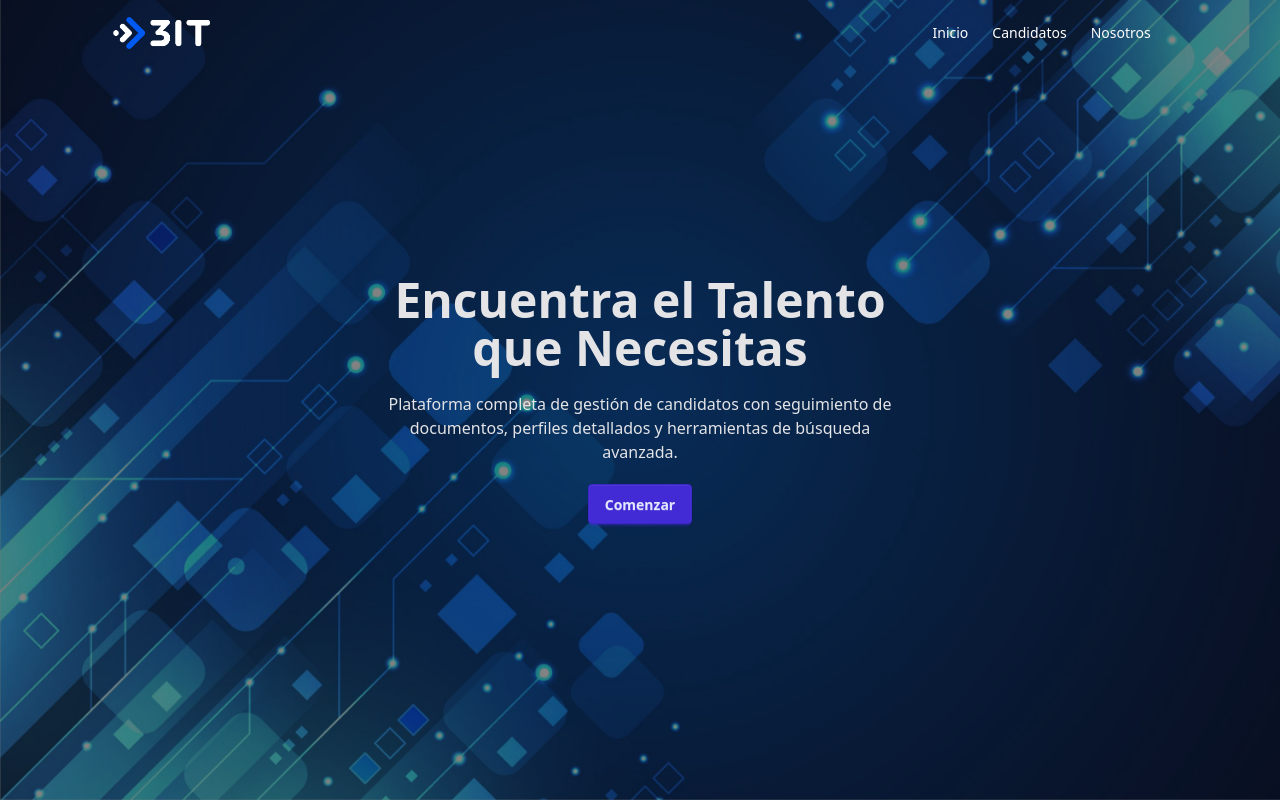
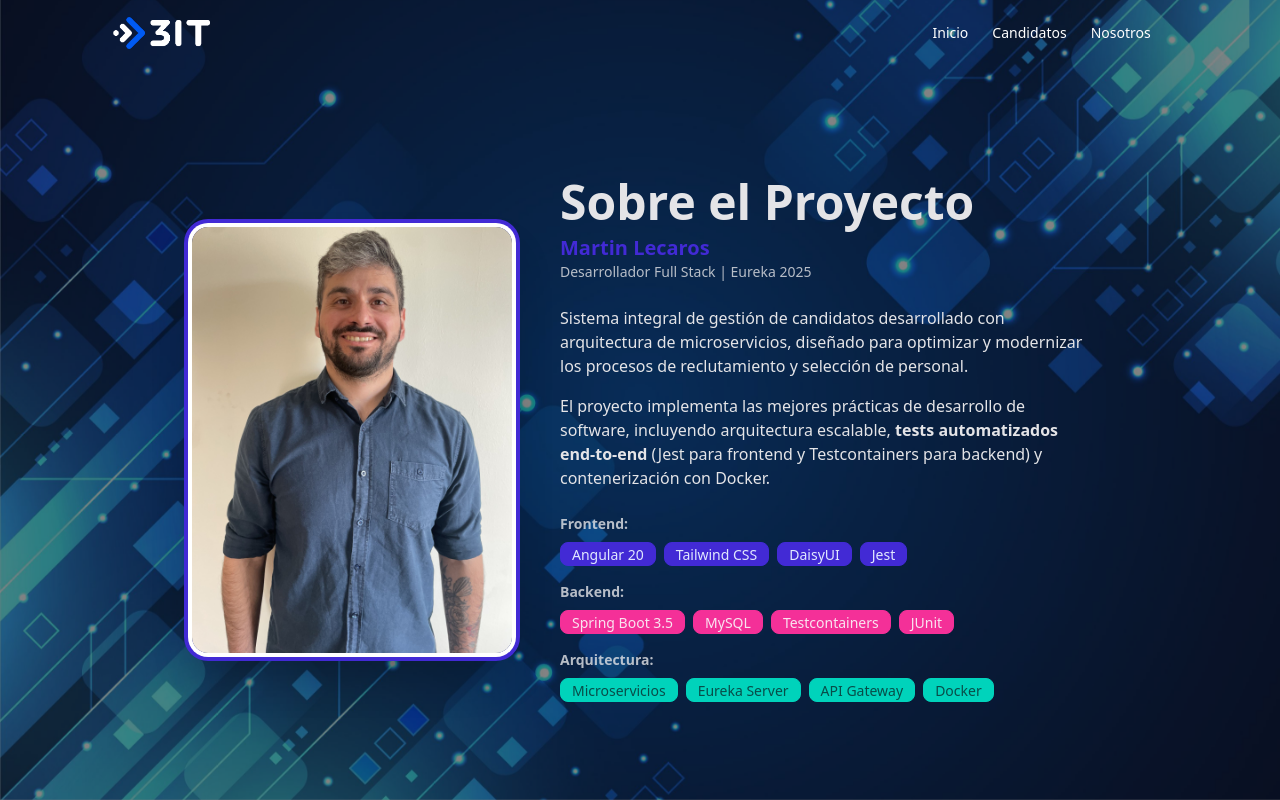
Before and after one commit to MlecarosC/ek-project-ui, an Angular app: page /nosotros in a window 1280 px wide. Before the commit this address led to /inicio. Built offline with nearby package versions, Linux system fonts and the light colour scheme.

Commit message:
feat: nosotros page added

```diff
--- a/src/app/app.routes.ts
+++ b/src/app/app.routes.ts
@@ -1,11 +1,12 @@
 import { Routes } from '@angular/router';
 import { InicioComponent } from './pages/inicio/inicio.component';
 import { CandidatosComponent } from './pages/candidatos/candidatos.component';
+import { NosotrosComponent } from './pages/nosotros/nosotros.component';
 
 export const routes: Routes = [
     { path: '', redirectTo: '/inicio', pathMatch: 'full' },
     { path: 'inicio', component: InicioComponent },
     { path: 'candidatos', component: CandidatosComponent },
-    // { path: 'nosotros', component: NosotrosComponent },
+    { path: 'nosotros', component: NosotrosComponent },
     { path: '**', redirectTo: '/inicio' }
 ];
--- a/src/app/pages/candidatos/candidatos.component.ts
+++ b/src/app/pages/candidatos/candidatos.component.ts
@@ -23,7 +23,7 @@ export class CandidatosComponent implements OnInit {
   itemsPerPage = 5;
 
   private readonly AVATAR_CACHE_KEY = 'candidatos-avatars';
-  private readonly CURRENT_PAGE_KEY = 'candidatos-current-page'; // Nueva clave para localStorage
+  private readonly CURRENT_PAGE_KEY = 'candidatos-current-page';
 
   private avatarImages = [
     'https://img.daisyui.com/images/profile/demo/2@94.webp',
@@ -108,7 +108,7 @@ export class CandidatosComponent implements OnInit {
     if (page >= 1 && page <= this.totalPages) {
       this.currentPage = page;
       this.expandedRows.clear();
-      this.savePage(); // Guardar la página en localStorage
+      this.savePage();
       window.scrollTo({ top: 0, behavior: 'smooth' });
     }
   }
--- /dev/null
+++ b/src/app/pages/nosotros/nosotros.component.html
@@ -0,0 +1,81 @@
+<div class="hero min-h-screen">
+  <div class="hero-overlay"></div>
+  <div class="hero-content text-neutral-content w-full px-4 sm:px-6">
+    <!-- Agregar mt-20 aquí, en el contenedor interior -->
+    <div class="max-w-4xl w-full mt-20">
+
+      <div class="flex flex-col md:flex-row gap-8 md:gap-12 items-center">
+
+        <!-- Imagen -->
+        <div class="flex-shrink-0">
+          <img
+            [src]="photoUrl"
+            [alt]="photoAlt"
+            class="rounded-2xl shadow-2xl w-48 sm:w-64 md:w-80 ring-2 sm:ring-4 ring-primary ring-offset-2 sm:ring-offset-4 ring-offset-base-100"
+          />
+        </div>
+
+        <!-- Contenido -->
+        <div class="space-y-4 sm:space-y-6 w-full">
+          <div>
+            <h1 class="text-3xl sm:text-4xl md:text-5xl font-bold mb-2">Sobre el Proyecto</h1>
+            <div class="text-lg sm:text-xl text-primary font-semibold">Martin Lecaros</div>
+            <div class="text-xs sm:text-sm opacity-80">Desarrollador Full Stack | Eureka 2025</div>
+          </div>
+
+          <div class="space-y-3 sm:space-y-4 text-sm sm:text-base">
+            <p>
+              Sistema integral de gestión de candidatos desarrollado con arquitectura
+              de microservicios, diseñado para optimizar y modernizar los procesos de
+              reclutamiento y selección de personal.
+            </p>
+
+            <p>
+              El proyecto implementa las mejores prácticas de desarrollo de software,
+              incluyendo arquitectura escalable, <strong>tests automatizados end-to-end</strong>
+              (Jest para frontend y Testcontainers para backend) y contenerización con Docker.
+            </p>
+          </div>
+
+          <!-- Tech badges organizados por categoría -->
+          <div class="space-y-3 sm:space-y-4">
+            <!-- Frontend -->
+            <div>
+              <div class="text-xs sm:text-sm font-semibold mb-2 opacity-80">Frontend:</div>
+              <div class="flex flex-wrap gap-1.5 sm:gap-2">
+                <span class="badge badge-primary badge-sm sm:badge-md">Angular 20</span>
+                <span class="badge badge-primary badge-sm sm:badge-md">Tailwind CSS</span>
+                <span class="badge badge-primary badge-sm sm:badge-md">DaisyUI</span>
+                <span class="badge badge-primary badge-sm sm:badge-md">Jest</span>
+              </div>
+            </div>
+
+            <!-- Backend -->
+            <div>
+              <div class="text-xs sm:text-sm font-semibold mb-2 opacity-80">Backend:</div>
+              <div class="flex flex-wrap gap-1.5 sm:gap-2">
+                <span class="badge badge-secondary badge-sm sm:badge-md">Spring Boot 3.5</span>
+                <span class="badge badge-secondary badge-sm sm:badge-md">MySQL</span>
+                <span class="badge badge-secondary badge-sm sm:badge-md">Testcontainers</span>
+                <span class="badge badge-secondary badge-sm sm:badge-md">JUnit</span>
+              </div>
+            </div>
+
+            <!-- Arquitectura -->
+            <div>
+              <div class="text-xs sm:text-sm font-semibold mb-2 opacity-80">Arquitectura:</div>
+              <div class="flex flex-wrap gap-1.5 sm:gap-2">
+                <span class="badge badge-accent badge-sm sm:badge-md">Microservicios</span>
+                <span class="badge badge-accent badge-sm sm:badge-md">Eureka Server</span>
+                <span class="badge badge-accent badge-sm sm:badge-md">API Gateway</span>
+                <span class="badge badge-accent badge-sm sm:badge-md">Docker</span>
+              </div>
+            </div>
+          </div>
+        </div>
+
+      </div>
+
+    </div>
+  </div>
+</div>
--- /dev/null
+++ b/src/app/pages/nosotros/nosotros.component.ts
@@ -0,0 +1,11 @@
+import { Component } from '@angular/core';
+
+@Component({
+  selector: 'app-nosotros',
+  imports: [],
+  templateUrl: './nosotros.component.html',
+})
+export class NosotrosComponent {
+  photoUrl = "/images/me.jpg"
+  photoAlt = "Martin Lecaros"
+}
--- a/src/app/shared/components/navbar/navbar.component.html
+++ b/src/app/shared/components/navbar/navbar.component.html
@@ -3,7 +3,7 @@
         <!-- Logo -->
         <div class="flex-1">
             <a routerLink="/" class="flex items-center">
-                <img src="/images/logo.png" alt="Logo" class="h-8 w-auto">
+                <img [src]="logoUrl" alt="Logo" class="h-8 w-auto">
             </a>
         </div>
 
--- a/src/app/shared/components/navbar/navbar.component.ts
+++ b/src/app/shared/components/navbar/navbar.component.ts
@@ -7,6 +7,7 @@ import { RouterLink, RouterLinkActive } from '@angular/router';
   templateUrl: './navbar.component.html',
 })
 export class NavbarComponent {
+  logoUrl = "/images/logo.png"
   menuItems = [
     { label: 'Inicio', route: '/inicio' },
     { label: 'Candidatos', route: '/candidatos' },
```
Also changed, not shown: public/images/me.jpg (added).
